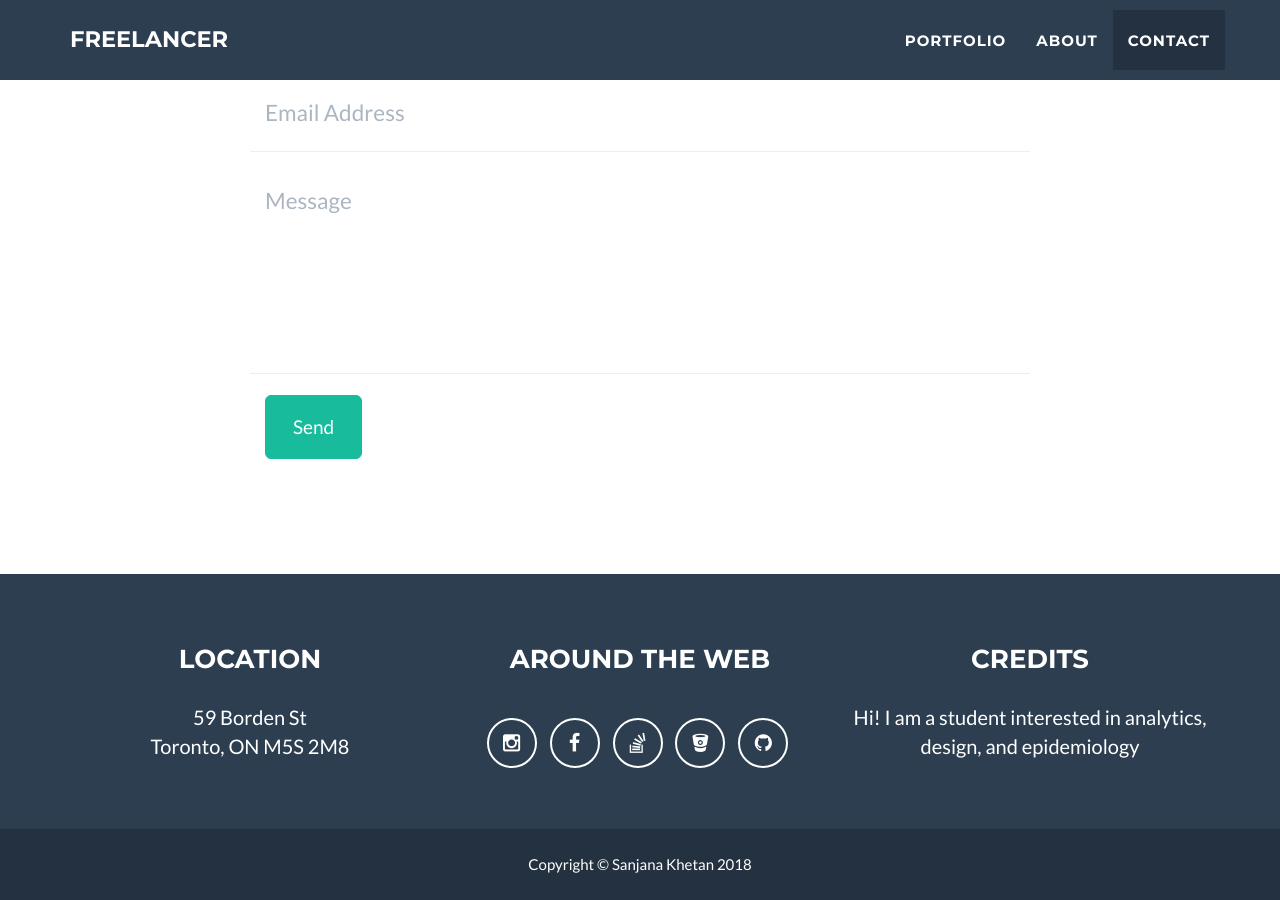
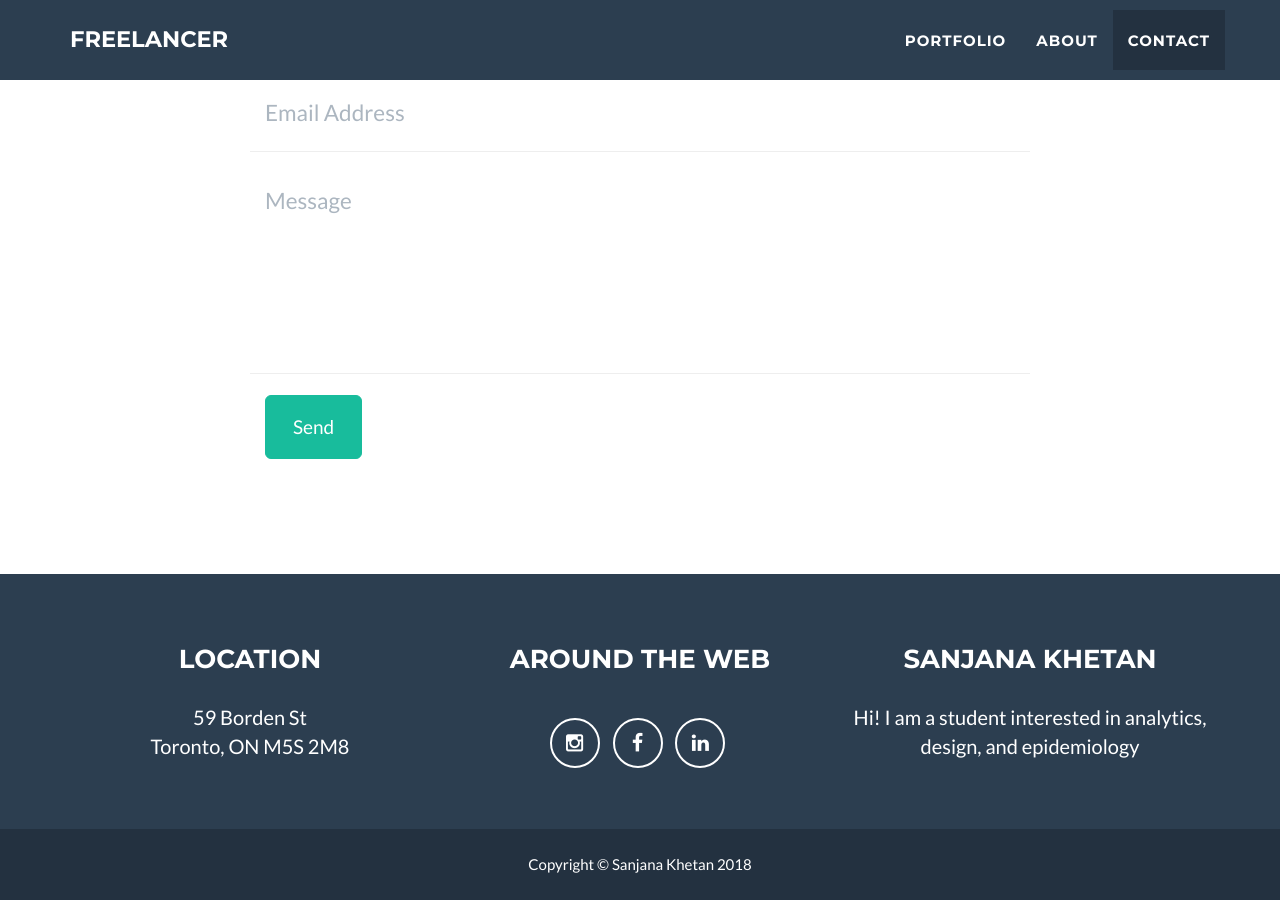
Before and after one commit to badgirlsanju/badgirlsanju.github.io, a Jekyll site: the page built from index.html, in a window 1280 px wide and 900 px high, scrolled down 2608 px. Built offline with Jekyll 4.4.1, drawn with Linux system fonts in a browser that asks for light colours; some of the changed lines change nothing that is shown.

Commit message:
Update _config.yml

```diff
--- a/_config.yml
+++ b/_config.yml
@@ -35,7 +35,7 @@
   copyright: Sanjana Khetan
   location: Location
   social: Around the Web
-  credits: Credits
+  credits: Sanjana Khetan
 
 # Social networks usernames (many more available: google-plus, flickr, dribbble, pinterest, instagram, tumblr, linkedin, etc.)
 social:
@@ -43,12 +43,9 @@
     url: http://instagram.com/doopeedoo
   - title: facebook
     url: https://www.facebook.com/sanjanakhetan
-  - title: stack-overflow
-    url: http://stackoverflow.com/questions/tagged/jekyll
-  - title: bitbucket
-    url: http://bitbucket.org/jekyll
-  - title: github
-    url: http://github.com/jekyll
+  - title: linkedin
+    url: https://www.linkedin.com/in/sanjana-khetan-897671106/
+
 
 # Postal address (add as many lines as necessary)
 address:
```
